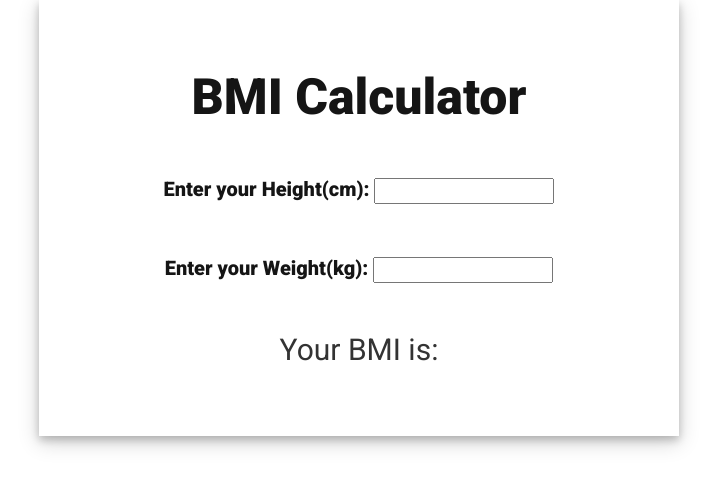
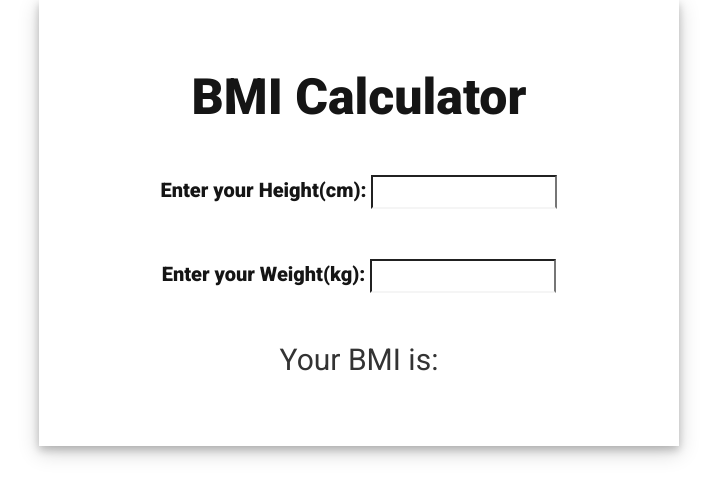
Before and after one commit to nseyf/bmi-calc, a React (Create React App) app: page / in a window 1280 px wide. Shown: the top 498 px of the page, without its empty margins (281-998 px from the left). Built offline with nearby package versions, Linux system fonts and the light colour scheme.

Commit message:
fixed more css

```diff
--- a/src/App.js
+++ b/src/App.js
@@ -54,6 +54,10 @@ const inputDiv = {
  margin: "50px",
 fontWeight: "bold"
 }
+const inputStyle = {
+  borderBottom: "2px solid #f5f5f5",
+  padding: "5px"
+}
 const titleStyle = {
   fontSize: "50px",
   color: "#151515",
@@ -74,9 +78,9 @@ const identifierStyle = {
 
       <div className="App" className="col-xs-12 col-lg-6 col-lg-offset-3 col-md-6 col-md-offset-3 text-center" style={containerStyle}>
         <div><h1 style={titleStyle}>BMI Calculator</h1></div>
-        <div style={inputDiv}><span style={identifierStyle}>Enter your Height(cm): </span><input key={this.height} onChange={this.updateHeight.bind(this)} value={this.state.height} />
+        <div style={inputDiv}><span style={identifierStyle}>Enter your Height(cm): </span><input style={inputStyle} key={this.height} onChange={this.updateHeight.bind(this)} value={this.state.height} />
       </div>
-      <div style={inputDiv}><span style={identifierStyle}>Enter your Weight(kg): </span><input key={this.weight} onChange={this.updateWeight.bind(this)} value={this.state.weight}/>
+      <div style={inputDiv}><span style={identifierStyle}>Enter your Weight(kg): </span><input style={inputStyle} key={this.weight} onChange={this.updateWeight.bind(this)} value={this.state.weight}/>
       </div>
       <div>
       </div>
```
